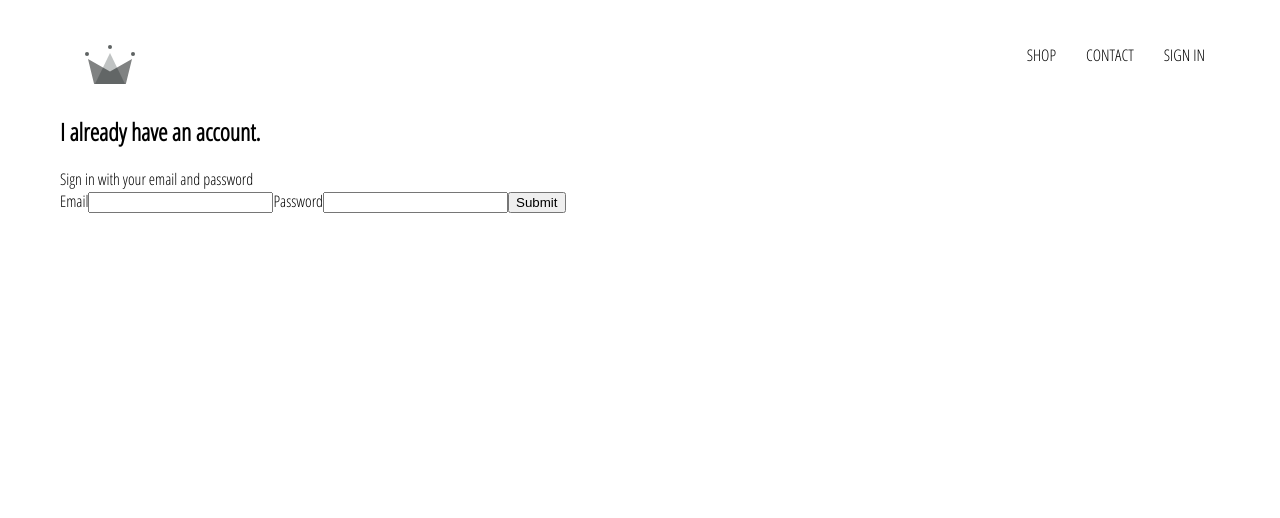
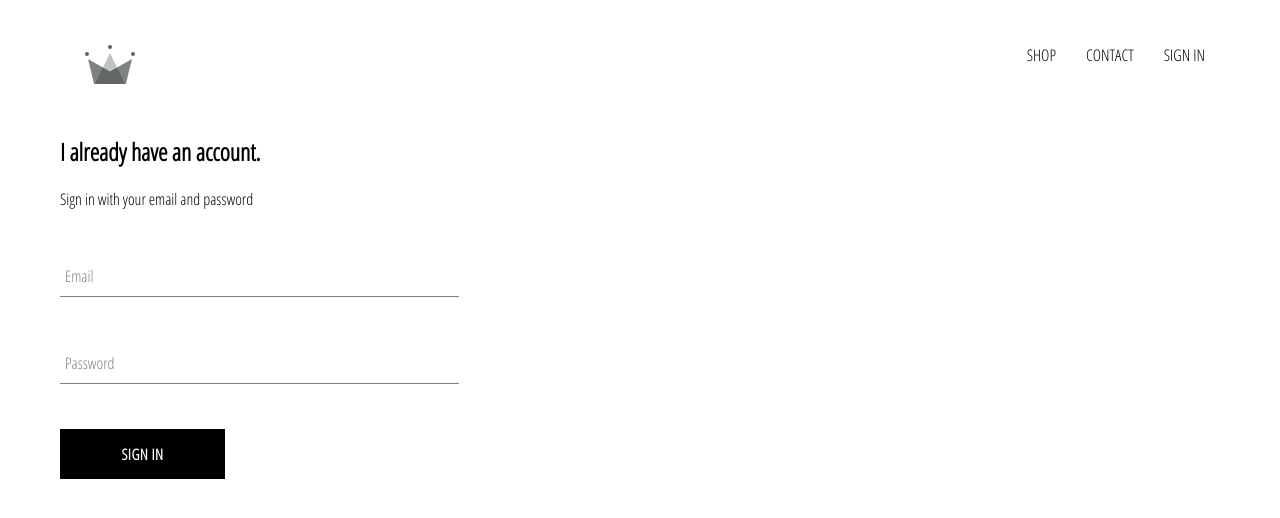
Before and after one commit to vsm1996/crwn-app, a React (Create React App) app: page /sign-in in a window 1280 px wide. Shown: the top 518 px of the page. Built offline with nearby package versions, Linux system fonts and the light colour scheme.

Commit message:
added form input and custom button components

```diff
--- /dev/null
+++ b/src/components/custom-button/custom-button.component.jsx
@@ -0,0 +1,9 @@
+import React from 'react';
+
+import './custom-button.styles.scss';
+
+const CustomButton = ({children, ...otherProps}) => (
+   <button className='custom-button' {...otherProps}>{children}</button>
+)
+
+export default CustomButton;
--- /dev/null
+++ b/src/components/custom-button/custom-button.styles.scss
@@ -0,0 +1,22 @@
+.custom-button {
+  min-width: 165px;
+  width: auto;
+  height: 50px;
+  letter-spacing: 0.5px;
+  line-height: 50px;
+  padding: 0 35px 0 35px;
+  font-size: 15px;
+  background-color: black;
+  color: white;
+  text-transform: uppercase;
+  font-family: 'Open Sans Condensed';
+  font-weight: bolder;
+  border: none;
+  cursor: pointer;
+
+  &:hover {
+    background-color: white;
+    color: black;
+    border: 1px solid black;
+  }
+}
--- a/src/components/form-input/form-input.component.jsx
+++ b/src/components/form-input/form-input.component.jsx
@@ -1,3 +1,23 @@
-import React from 'react';
+import React from "react";
 
-import './form-input.styles.scss';
+import "./form-input.styles.scss";
+
+const FormInput = ({ handleChange, label, ...otherProps }) => (
+    <div className="group">
+      <input
+        className="form-input"
+        onChange={handleChange}
+        {...otherProps}
+      />
+      {
+          label ?
+          (<label className={`${otherProps.value.length ? 'shrink' : ''} form-input-label`}>
+              {label}
+          </label>)
+          :
+          null
+        }
+    </div>
+  );
+
+export default FormInput;
--- a/src/components/sign-in/sign-in.component.jsx
+++ b/src/components/sign-in/sign-in.component.jsx
@@ -1,6 +1,10 @@
 import React, { Component } from "react";
 
+import FormInput from "../form-input/form-input.component";
+
+
 import "./sign-in.styles.scss";
+import CustomButton from "../custom-button/custom-button.component";
 
 class SignIn extends Component {
   constructor() {
@@ -29,25 +33,23 @@
         <span>Sign in with your email and password</span>
 
         <form onSubmit={this.handleSubmit}>
-          <label htmlFor="email">Email</label>
-          <input
+          <FormInput
             type="email"
             name="email"
+            label="Email"
             value={email}
-            id="email"
-            onChange={this.handleChange}
+            handleChange={this.handleChange}
             required
           />
-          <label htmlFor="password">Password</label>
-          <input
+          <FormInput
             type="password"
             name="password"
+            label="Password"
             value={password}
-            id="password"
-            onChange={this.handleChange}
+            handleChange={this.handleChange}
             required
           />
-          <input type="submit" value="Submit" />
+          <CustomButton type="submit"> Sign in </CustomButton>
         </form>
       </div>
     );
--- a/src/components/sign-in/sign-in.styles.scss
+++ b/src/components/sign-in/sign-in.styles.scss
@@ -0,0 +1,9 @@
+.sign-in {
+    width: 30vw;
+    display: flex;
+    flex-direction: column;
+
+    .title {
+        margin: 10px 0;
+    }
+}
```
